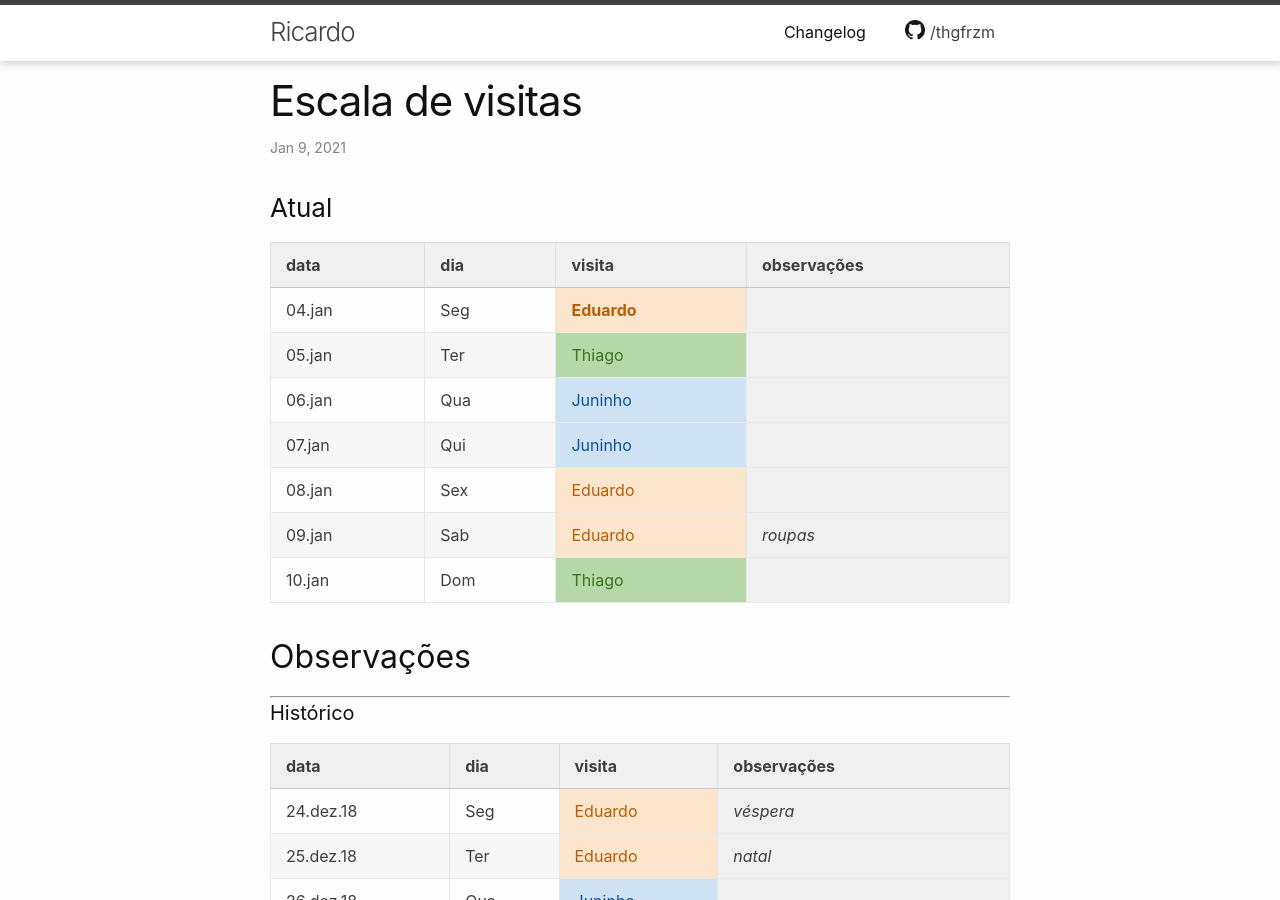
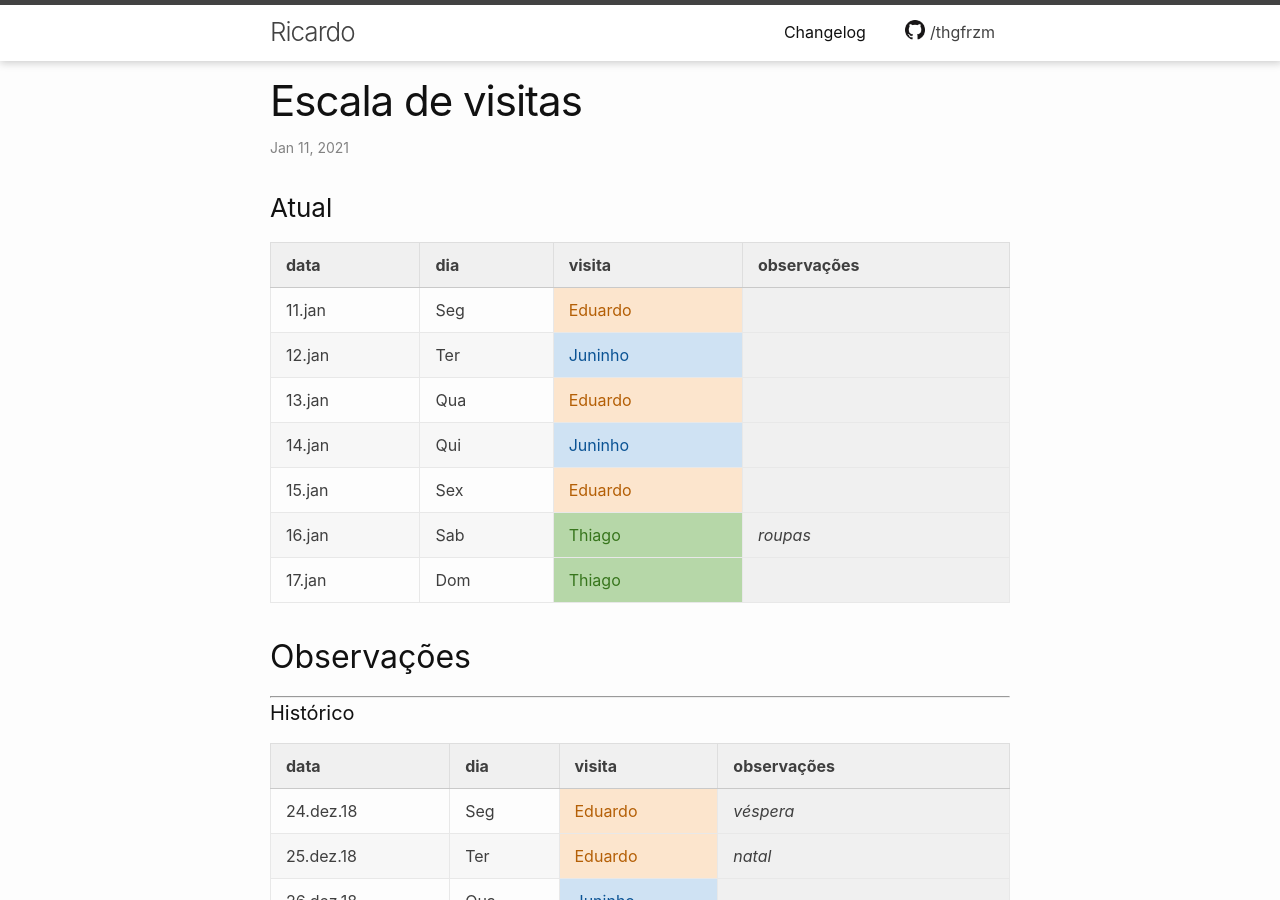
Before and after one commit to thgfrzm/ricardo, a Jekyll site: the page built from _posts/2018-12-23-escala-visitas.markdown, in a window 1280 px wide and 900 px high. Built offline with Jekyll 4.4.1, drawn with Linux system fonts in a browser that asks for light colours; some of the changed text lies outside the part shown.

Commit message:
Update 2018-12-23-escala-visitas.markdown

```diff
--- a/_posts/2018-12-23-escala-visitas.markdown
+++ b/_posts/2018-12-23-escala-visitas.markdown
@@ -1,7 +1,7 @@
 ---
 layout: post
 title:  "Escala de visitas"
-date:   2021-01-08 21:20:00 -0300
+date:   2021-01-11 09:45:00 -0300
 categories: agenda
 ---
 <!--
@@ -13,15 +13,15 @@ categories: agenda
 
 ### Atual
 
-| data   | dia | visita      | observações |
-| ------ | --- | ----------- | ----------- |
-| 04.jan | Seg | **Eduardo** |             |
-| 05.jan | Ter | Thiago      |             |
-| 06.jan | Qua | Juninho     |             |
-| 07.jan | Qui | Juninho     |             |
-| 08.jan | Sex | Eduardo     |             |
-| 09.jan | Sab | Eduardo     | _roupas_    |
-| 10.jan | Dom | Thiago      |             |
+| data   | dia | visita  | observações |
+| ------ | --- | ------- | ----------- |
+| 11.jan | Seg | Eduardo |             |
+| 12.jan | Ter | Juninho |             |
+| 13.jan | Qua | Eduardo |             |
+| 14.jan | Qui | Juninho |             |
+| 15.jan | Sex | Eduardo |             |
+| 16.jan | Sab | Thiago  | _roupas_    |
+| 17.jan | Dom | Thiago  |             |
 
 
 ## Observações
```
Also changed, not shown: other parts of _posts/2018-12-23-escala-visitas.markdown (+10 -3 lines).
